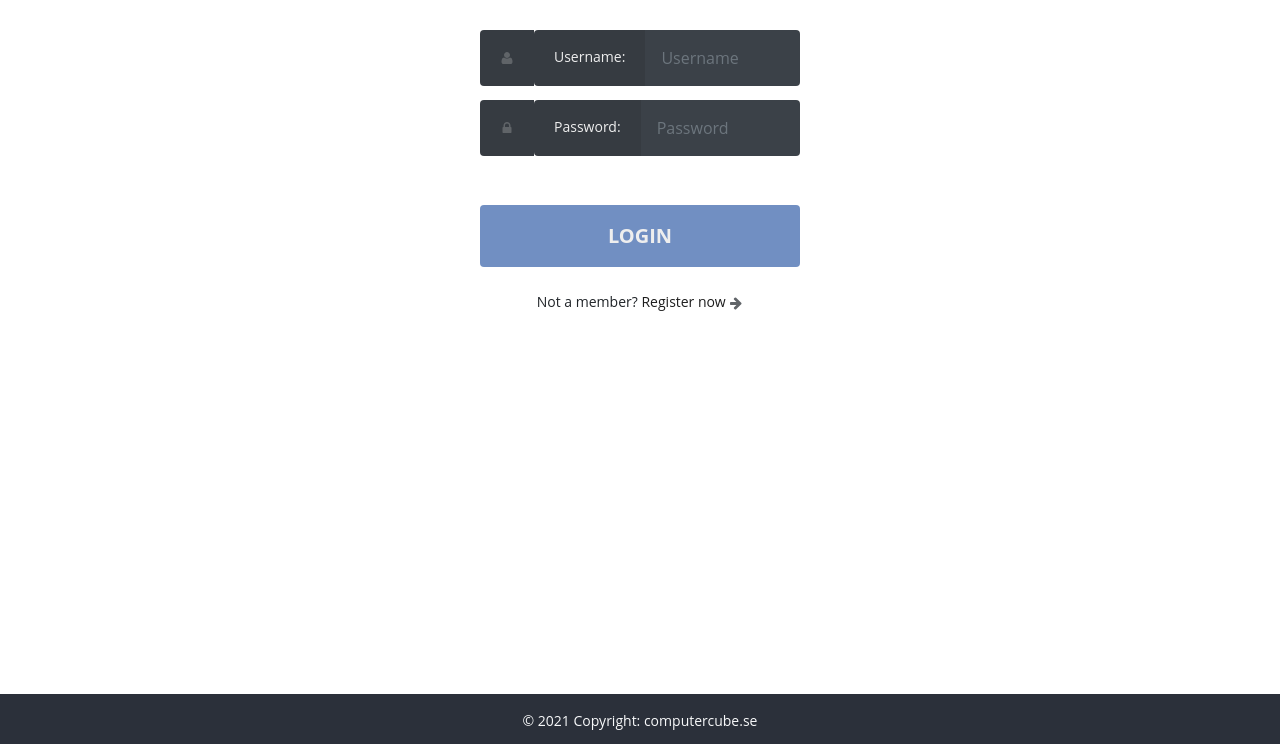
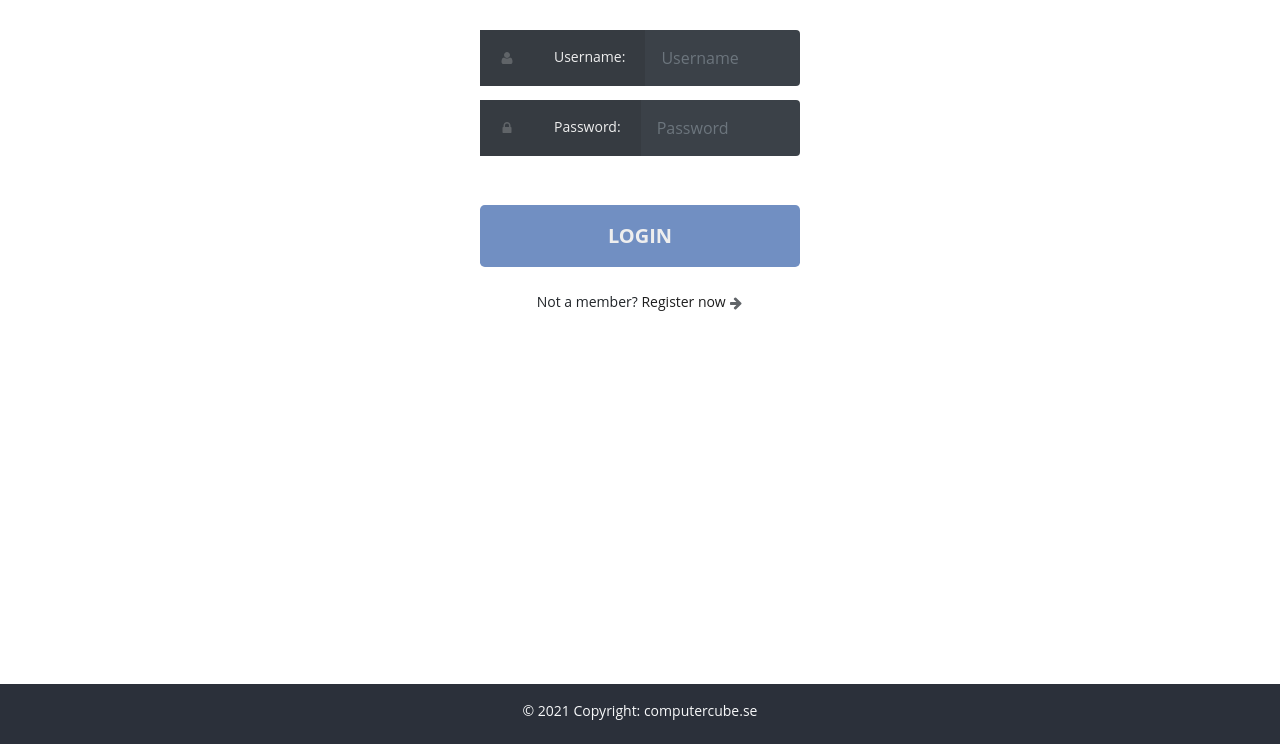
Before and after one commit to Paloftzer/Computer-Cube-Website, a Flask app: page /login in a window 1280 px wide. Shown: the part 56-803 px from the top of the page. Run offline with Flask 2, Linux system fonts and the light colour scheme.

Commit message:
Some styles and added a dynamic key which hopefully works

```diff
--- a/Website/__init__.py
+++ b/Website/__init__.py
@@ -2,10 +2,11 @@ from flask import Flask, url_for
 from flask_sqlalchemy import SQLAlchemy
 from flask_bcrypt import Bcrypt
 from flask_login import LoginManager
+from Website.gen_key import key
 
 app = Flask(__name__)
 app.config["SQLALCHEMY_DATABASE_URI"] = "sqlite:///Website.db"
-app.config["SECRET_KEY"] = "123456789123456789123456"
+app.config["SECRET_KEY"] = key
 db = SQLAlchemy(app)
 bcrypt = Bcrypt(app)
 login_manager = LoginManager(app)
--- /dev/null
+++ b/Website/gen_key.py
@@ -0,0 +1,3 @@
+import secrets
+key = secrets.token_hex(12)
+print(key)
--- a/Website/static/login_styles.css
+++ b/Website/static/login_styles.css
@@ -1,31 +1,31 @@
 /* Base layout */
-.register-btn{
+.register-btn {
   position: absolute;
   right: 15px;
 }
 
-.page-container{
+.page-container {
   position: relative;
   min-height: 100vh;
 }
 
-.main_content-container{
-  padding-bottom: 50px;
+.main_content-container {
+  padding-bottom: 60px;
   margin-top: 30px;
 }
 
-footer{
+footer {
   position: absolute;
   bottom: 0;
   width: 100%;
-  height: 50px;
+  height: 60px;
 }
 
-.form-control{
+.form-control {
   border: 0;
 }
 
-.btn-no-border{
+.btn-no-border {
   border: 0;
 }
 
@@ -132,8 +132,7 @@ a {
   text-decoration: none;
 }
 
-a:focus,
-a:hover {
+a:focus, a:hover {
   text-decoration: underline;
 }
 
@@ -211,8 +210,6 @@ input[type="submit"] {
 .login input[type="text"],
 .login input[type="password"],
 .login input[type="submit"] {
-  border-radius: 0.25rem;
-  border-radius: var(--loginBorderRadus);
   padding: 1rem;
 }
 
@@ -221,8 +218,8 @@ input[type="submit"] {
   background-color: var(--loginLabelBackgroundColor);
   border-bottom-right-radius: 0;
   border-top-right-radius: 0;
+  padding-right: 1.25rem;
   padding-left: 1.25rem;
-  padding-right: 1.25rem;
 }
 
 .login input[type="password"],
```
Also changed, not shown: Website/static/styles.css (+15 -10 lines).
